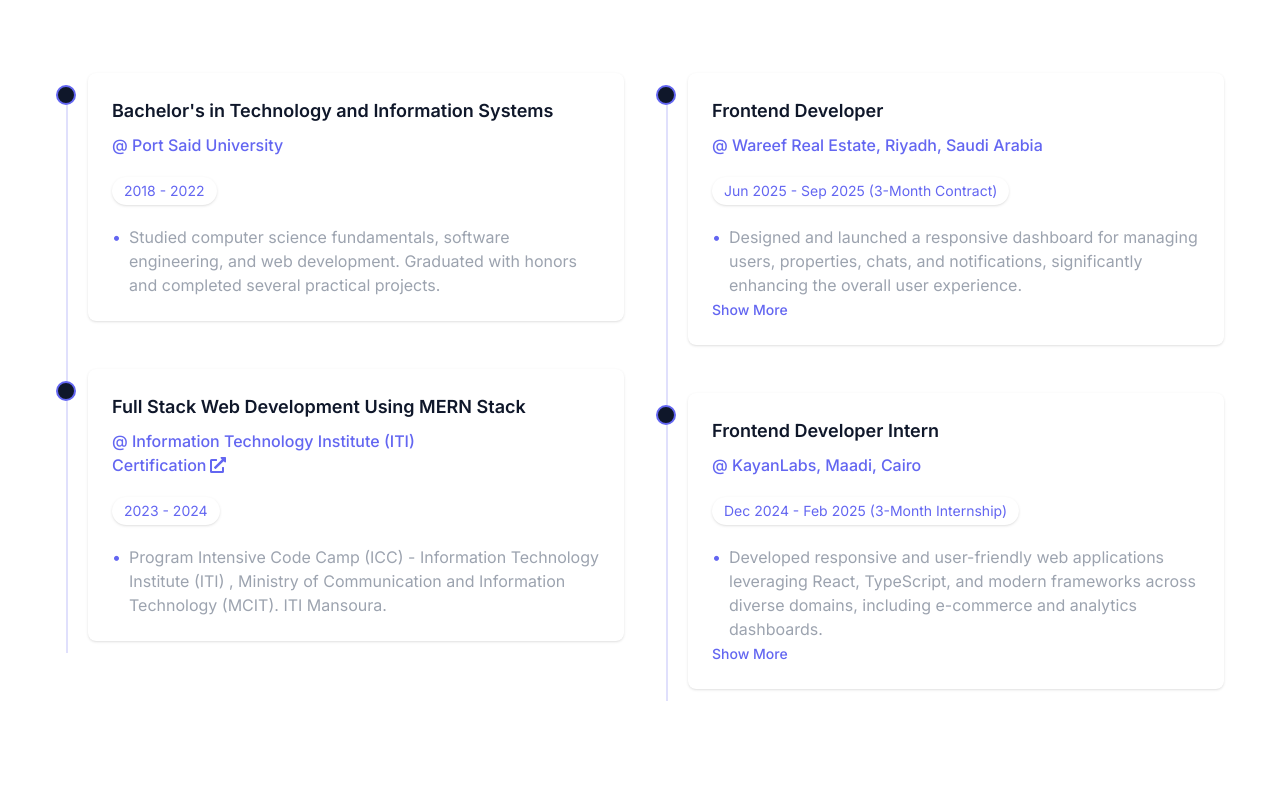
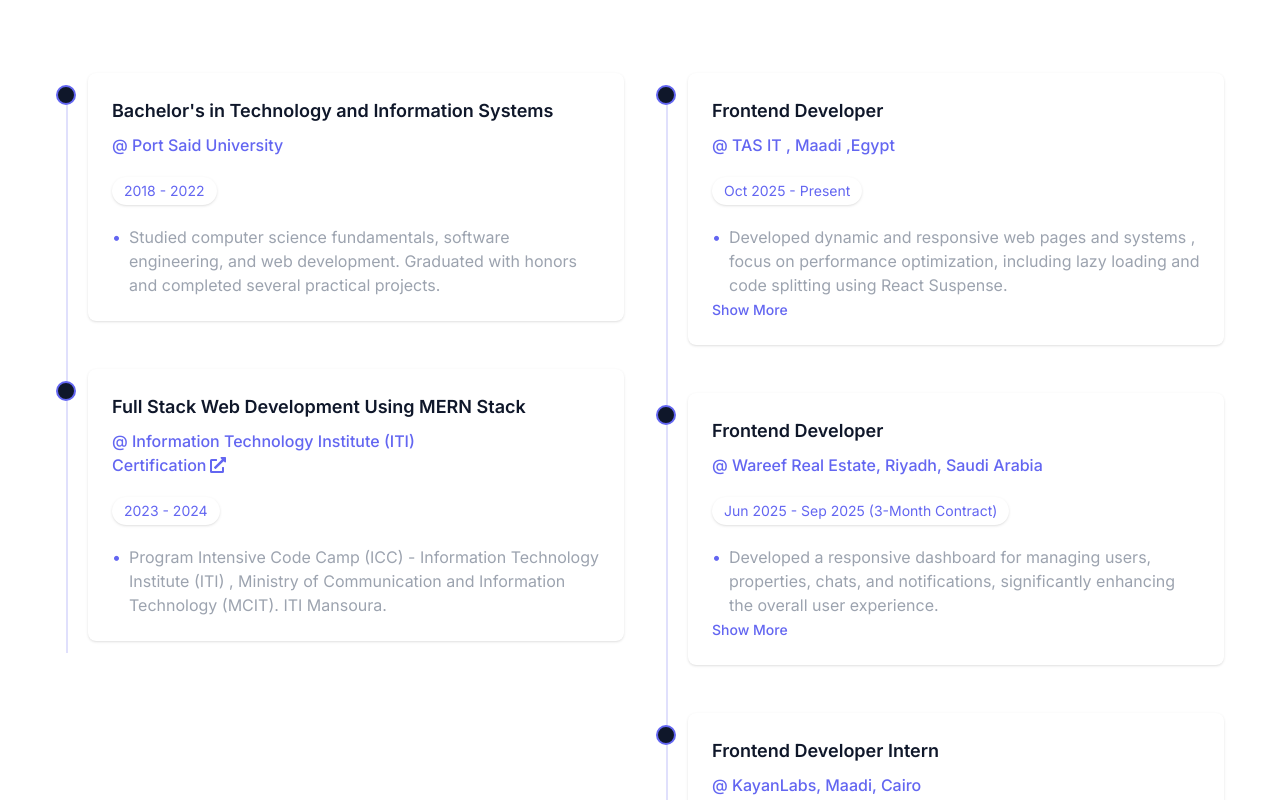
Before and after one commit to abdelrhman1812/portfolio, a Next.js app: page / in a window 1280 px wide. Shown: the part 1780-2580 px from the top of the page. Built offline with nearby package versions, Linux system fonts and the light colour scheme.

Commit message:
Add experience

```diff
--- a/src/components/Portfolio/SingleProject.tsx
+++ b/src/components/Portfolio/SingleProject.tsx
@@ -28,6 +28,7 @@
           >
             Live Demo
           </a>
+          {project.showGithub !== false && (
             <a
               href={project.githubUrl}
               target="_blank"
@@ -36,6 +37,7 @@
             >
               GitHub
             </a>
+          )}
         </div>
       </div>
     </div>
--- a/src/data/mock-projects.ts
+++ b/src/data/mock-projects.ts
@@ -37,10 +37,10 @@
 
 import { ProjectType } from "@/types/types";
 import english from "../../public/assets/Images/project-image/english app/english.png";
+import eyemakers from "../../public/assets/Images/project-image/eyemakers/eyemakers.png";
 import Fokir from "../../public/assets/Images/project-image/Fokir/fokir.png";
 import naturalProducts from "../../public/assets/Images/project-image/natural products/natural-products.png";
 import Saraha from "../../public/assets/Images/project-image/saraha/sarah.png";
-import eyemakers from "../../public/assets/Images/project-image/eyemakers/eyemakers.png";
 
 const projects: ProjectType[] = [
   {
@@ -91,7 +91,7 @@
     isLatest: true,
   },
 
-      {
+  {
     id: "22",
     title: "logistics website Dual-Language ",
     image: "/assets/Images/project-image/Kayanlabs/company2 (1).png",
@@ -99,20 +99,22 @@
     githubUrl: "https://github.com/abdelrhman1812",
     technologies: ["Next.js"],
     description:
-"A bilingual, business-oriented logistics website (English and Arabic) offering a sleek, modern interface designed for companies in the cargo and transportation sector",    type: ["Next Js"],
+      "A bilingual, business-oriented logistics website (English and Arabic) offering a sleek, modern interface designed for companies in the cargo and transportation sector",
+    type: ["Next Js"],
     isLatest: true,
   },
   {
     id: "21",
     title: "Unique Tech",
     image: "/assets/Images/project-image/Freelance/2 (2).png",
-    liveUrl: "https://www.uniquezone.me/",
+    liveUrl: "http://unique-clouders.vercel.app/",
     githubUrl: "https://github.com/abdelrhman1812",
     technologies: ["Next.js"],
     description:
       "Unique tech is where your imagination and our expertise converge to create design solutions that elevate your brand and set you apart from the competition.",
-    type: ["Next Js","freelance"],
+    type: ["Next Js", "freelance"],
     isLatest: true,
+    showGithub: false,
   },
 
   {
@@ -122,10 +124,11 @@
     liveUrl: "https://eyemakers.in/",
     githubUrl: "https://github.com/abdelrhman1812",
     technologies: [HTML, CSS, bootstrap, JS],
-    description:"General Prosthetic Center offers expert care in custom prosthetic eyes, including custom ocular prostheses, digital iris, lightweight designs, and scleral shell prostheses — helping patients restore their look and confidence.",
+    description:
+      "General Prosthetic Center offers expert care in custom prosthetic eyes, including custom ocular prostheses, digital iris, lightweight designs, and scleral shell prostheses — helping patients restore their look and confidence.",
     type: ["HTML, CSS, Bootstrap, JS", "freelance"],
     isLatest: true,
-
+    showGithub: false,
   },
 
   {
@@ -140,7 +143,6 @@
     type: ["Fullstack", "React"],
     isLatest: true,
   },
-
 
   {
     id: "21",
@@ -322,7 +324,6 @@
       "A Weather App that allows users to search for weather information by city. It provides real-time data, including temperature, humidity, and wind speed, with a responsive design for a seamless, user-friendly experience.",
     type: ["HTML, CSS, Bootstrap, JS"],
   },
-
 ];
 
 export default projects;
--- a/src/data/mock-timeline.ts
+++ b/src/data/mock-timeline.ts
@@ -38,10 +38,25 @@
     {
       id: 1,
       title: "Frontend Developer",
+      institution: "TAS IT , Maadi ,Egypt",
+      date: "Oct 2025 - Present",
+      description: [
+        "Developed dynamic and responsive web pages and systems , focus on performance optimization, including lazy loading and code splitting using React Suspense.",
+        "Optimized API data flow and collaborated with backend developers to improve efficiency and responsiveness.",
+        "Built and managed complex dynamic forms with multi-step/tab-based workflows.",
+        "Developed reusable UI components (buttons, inputs, modals) as part of a scalable Design System.",
+        "Managed application state using Redux & React Query and implemented real-time features chat, notifications.",
+        "Responsible for frontend architecture and component design, while collaborating with backend developers to define requirements and optimize API design.",
+        "Wrote clean, maintainable code, reduced bugs through extensive testing, and coordinated tasks using Jira",
+      ],
+    },
+    {
+      id: 2,
+      title: "Frontend Developer",
       institution: "Wareef Real Estate, Riyadh, Saudi Arabia",
       date: "Jun 2025 - Sep 2025 (3-Month Contract)",
       description: [
-        "Designed and launched a responsive dashboard for managing users, properties, chats, and notifications, significantly enhancing the overall user experience.",
+        "Developed a responsive dashboard for managing users, properties, chats, and notifications, significantly enhancing the overall user experience.",
         "Seamlessly integrated the dashboard with the mobile application, ensuring consistent functionality across all platforms.",
         "Utilized Tailwind CSS, Shadcn/ui, and React Query to develop a visually appealing and high-performing user interface.",
         "Implemented real-time updates and optimized API integrations, leading to improved application performance and responsiveness.",
@@ -49,7 +64,7 @@
     },
 
     {
-      id: 2,
+      id: 3,
       title: "Frontend Developer Intern",
       institution: "KayanLabs, Maadi, Cairo",
       date: "Dec 2024 - Feb 2025 (3-Month Internship)",
--- a/src/types/types.ts
+++ b/src/types/types.ts
@@ -88,6 +88,7 @@
   githubUrl: string;
   type: string[];
   isLatest?: boolean;
+  showGithub?: boolean;
 }
 
 /* Form Type */
```
Lines whose indentation alone changed are shown as unchanged.
